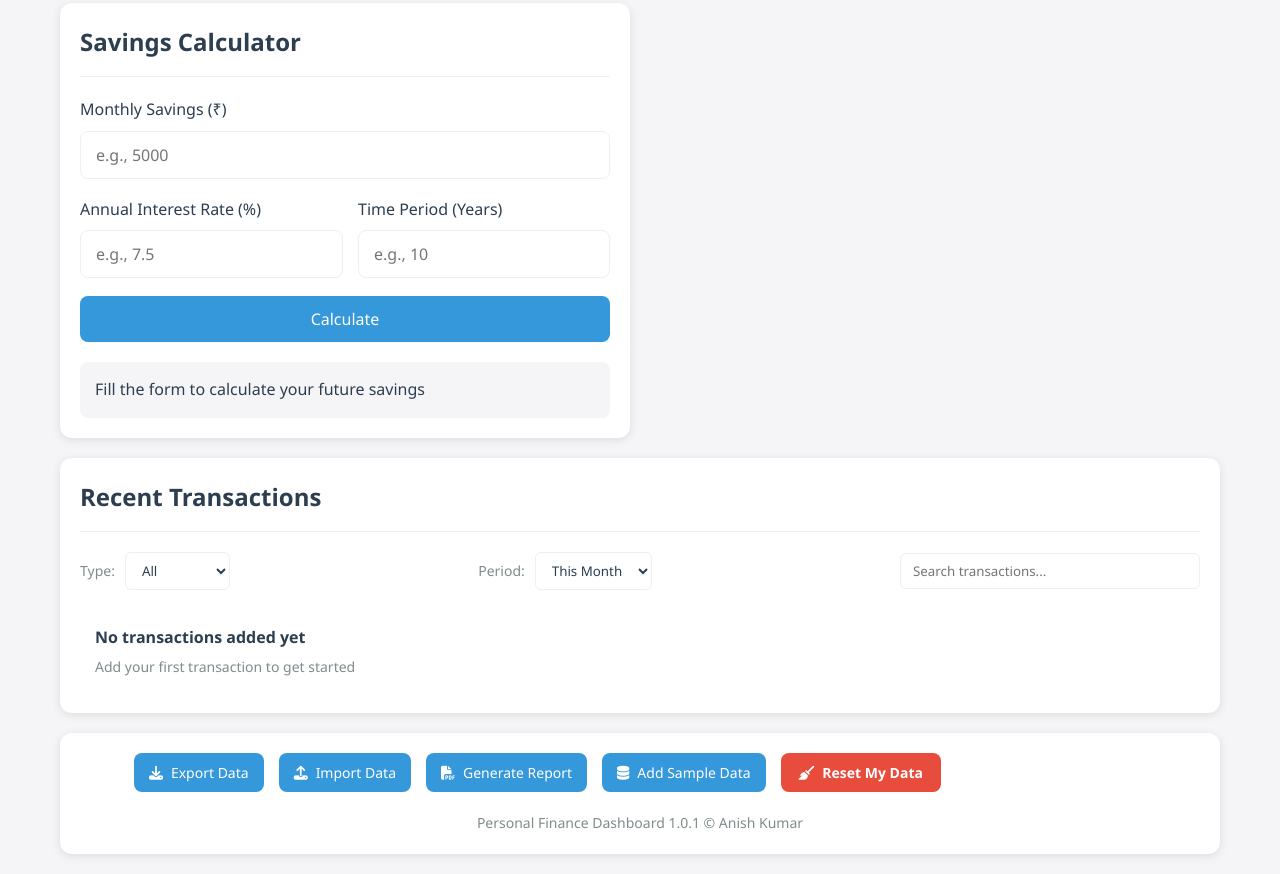
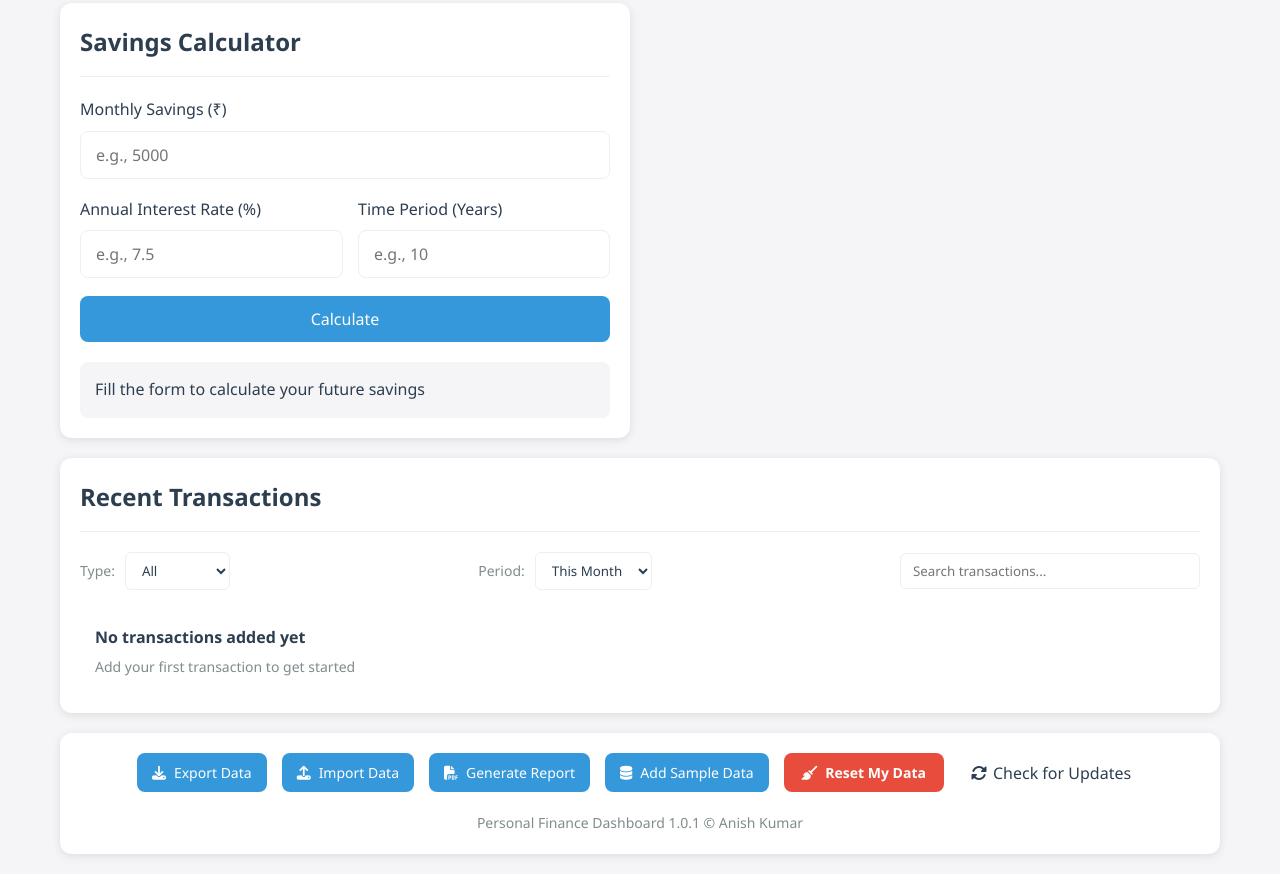
Before and after one commit to anish-3041/Personal-Finance-Dashboard, a plain HTML site: page index.htm in a window 1280 px wide. Shown: the part 1396-2270 px from the top of the page. Drawn offline with nearby package versions, Linux system fonts and the light colour scheme; no server answers.

Commit message:
modified update button

```diff
--- a/index.htm
+++ b/index.htm
@@ -419,7 +419,7 @@
               <button id="reset-data-btn" class="danger-btn">
                 <i class="fas fa-broom"></i> Reset My Data
               </button>
-              <button id="check-updates-btn" class="secondary-btn">
+              <button id="check-updates-btn" class="plain-btn">
                 <i class="fas fa-rotate"></i> Check for Updates
               </button>
             </div>
--- a/style.css
+++ b/style.css
@@ -838,18 +838,24 @@ button:active {
   transform: scale(0.97);
 }
 
-.secondary-btn {
-  background-color: var(--card-bg, #555);
-  color: white;
-  padding: 8px 14px;
-  border-radius: 6px;
+/* Plain theme-adaptive button */
+.plain-btn {
+  background-color: transparent;
+  color: var(--text-color); /* adapts to theme */
+  padding: 8px 12px;
+  border: none;
   font-weight: 500;
   cursor: pointer;
-  border: none;
-  transition: background-color 0.3s ease;
+  display: inline-flex;
+  align-items: center;
+  gap: 6px;
+  transition: color 0.3s ease;
 }
-.secondary-btn:hover {
-  background-color: var(--primary-color, #4f46e5);
+
+.plain-btn:hover {
+  color: var(--text-color); /* prevent color change */
+  text-decoration: underline; /* optional subtle hover */
+  background-color: transparent;
 }
 
 .footer-info {
@@ -1121,7 +1127,6 @@ button:active {
 
   .filter-container {
     flex-direction: column;
-    align-items: flex-start;
     gap: 10px;
   }
 
```
